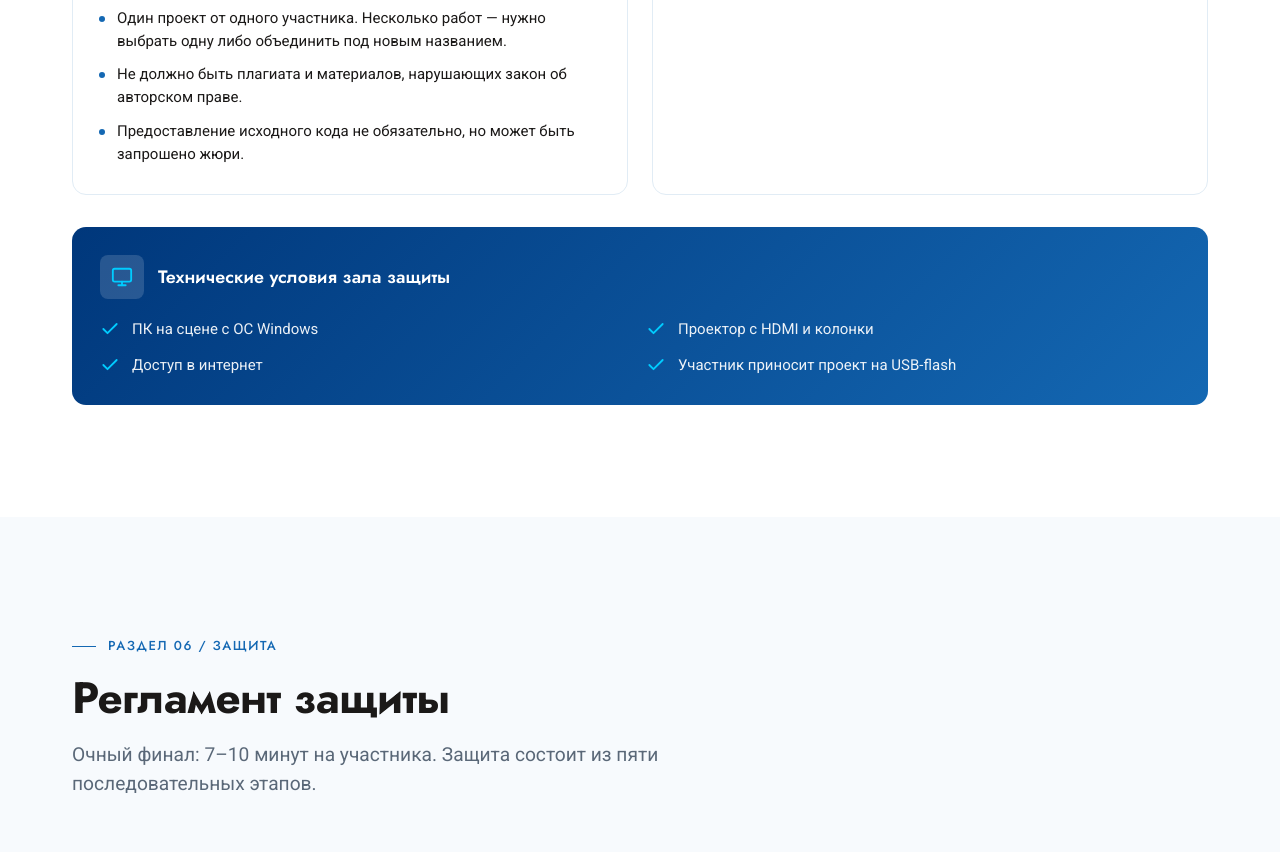
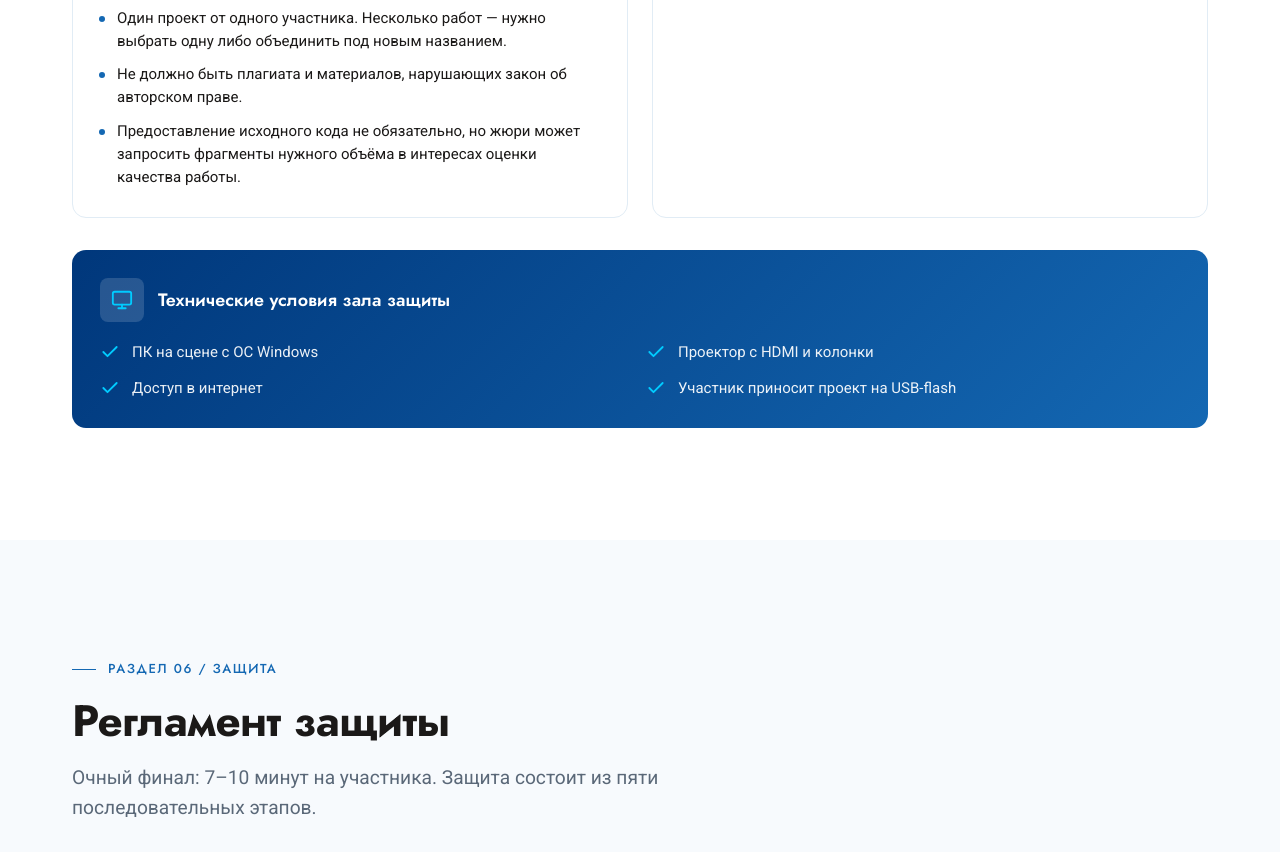
Before and after one commit to nnia/debut2027prog, a plain HTML site: page index.html in a window 1280 px wide. Shown: the part 5314-6166 px from the top of the page. Drawn offline with Linux system fonts and the light colour scheme.

Commit message:
Update index.html

```diff
--- a/index.html
+++ b/index.html
@@ -538,7 +538,7 @@
               <div class="req-item">При использовании искусственного интеллекта, движков, утилит участник должен быть готов рассказать о них и об объёме самостоятельных действий.</div>
               <div class="req-item">Один проект от одного участника. Несколько работ — нужно выбрать одну либо объединить под новым названием.</div>
               <div class="req-item">Не должно быть плагиата и материалов, нарушающих закон об авторском праве.</div>
-              <div class="req-item">Предоставление исходного кода не обязательно, но может быть запрошено жюри.</div>
+              <div class="req-item">Предоставление исходного кода не обязательно, но жюри может запросить фрагменты нужного объёма в интересах оценки качества работы.</div>
             </div>
           </article>
 
```
